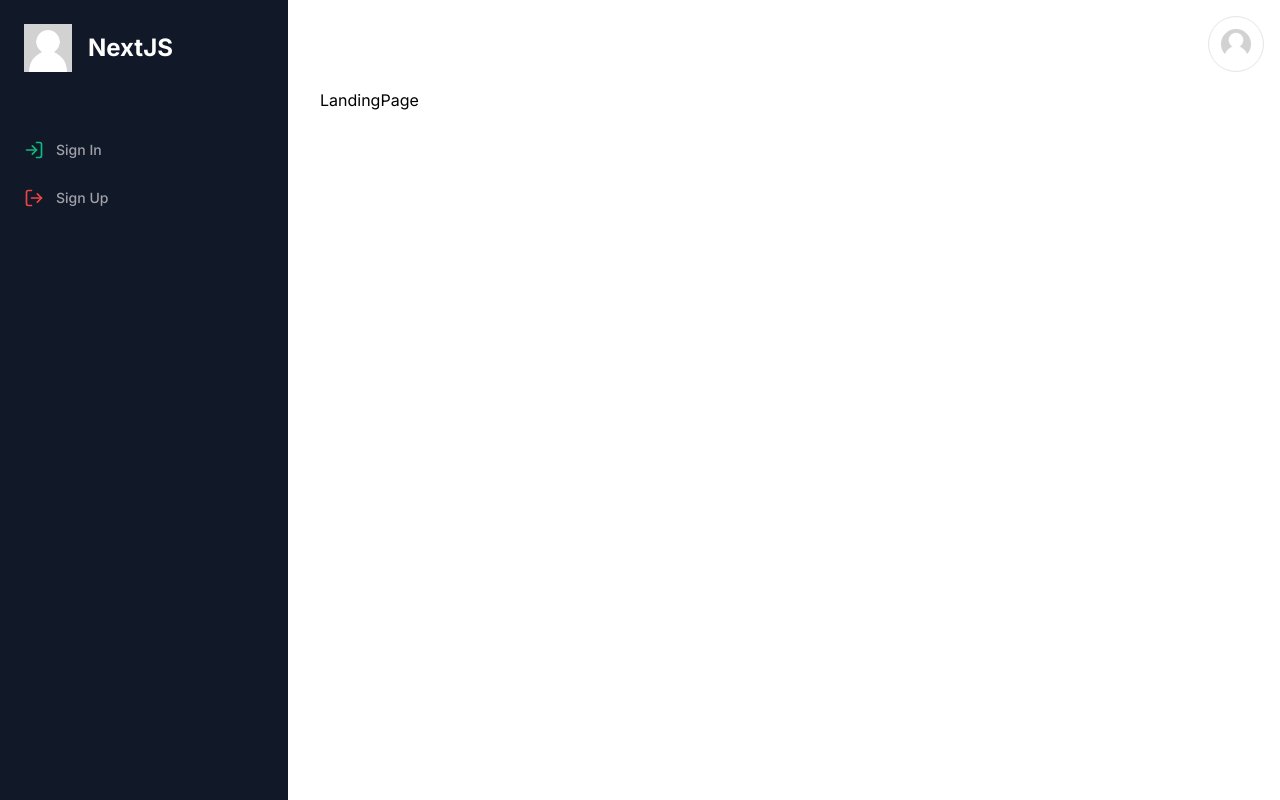
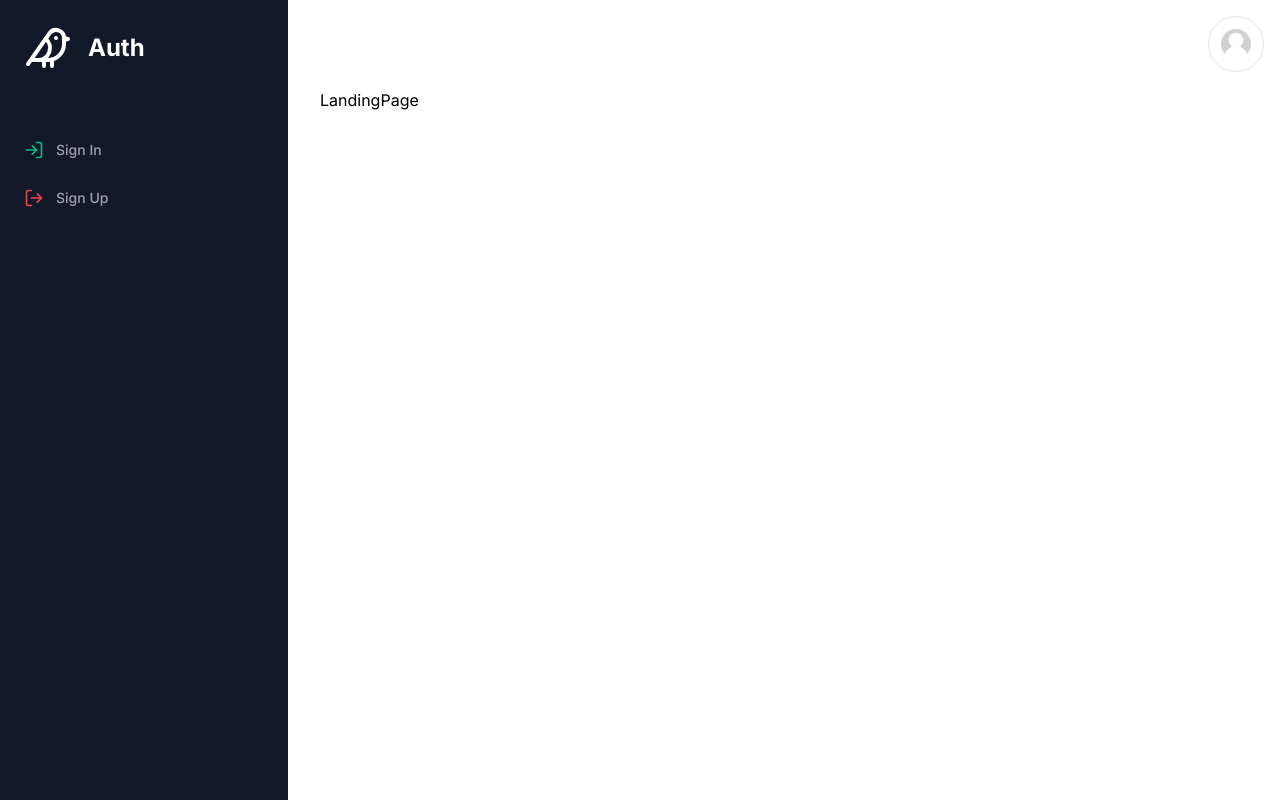
Before and after one commit to The-CodeINN/next-auth-blogpost, a Next.js app: page / in a window 1280 px wide. Built offline with nearby package versions, Linux system fonts and the light colour scheme.

Commit message:
Made changes on the layout

```diff
--- /dev/null
+++ b/components/Heading.jsx
@@ -0,0 +1,12 @@
+const Heading = ({ heading, description }) => {
+  return (
+    <div className='mb-8 space-y-4'>
+      <h2 className='text-2xl md:text-4xl font-bold text-center'>{heading}</h2>
+      <p className='text-neutral-900 font-light text-sm md:text-lg text-center'>
+        {description}
+      </p>
+    </div>
+  );
+};
+
+export default Heading;
--- a/components/Sidebar.jsx
+++ b/components/Sidebar.jsx
@@ -1,6 +1,6 @@
 'use client';
 
-import { LogIn, LogOut, X } from 'lucide-react';
+import { LogIn, LogOut, X, Bird } from 'lucide-react';
 import Image from 'next/image';
 import Link from 'next/link';
 import { usePathname } from 'next/navigation';
@@ -23,11 +23,11 @@ const Sidebar = ({ onClickX, onClickLink }) => {
     <div className='space-y-4 py-4 flex flex-col h-full text-white bg-[#111827]'>
       <div className='px-3 py-2 flex-1'>
         <div className='flex items-center justify-between mb-14 md:mb-0'>
-          <Link href='/' className='pl-3 md:flex md:items-center md:mb-14'>
+          <Link href='/' className='pl-3 flex items-center md:mb-14'>
             <div className='relative w-12 h-12 mr-4'>
-              <Image alt='Logo' fill src='/placeholder.jpg' />
+              <Bird className='absolute top-0 left-0 w-full h-full' />
             </div>
-            <h1 className='text-2xl font-bold hidden md:flex'>NextJS</h1>
+            <h1 className='text-2xl font-bold'>Auth</h1>
           </Link>
           <X
             className='h-8 w-8 text-gray-500 hover:text-gray-200 md:hidden cursor-pointer'
```
